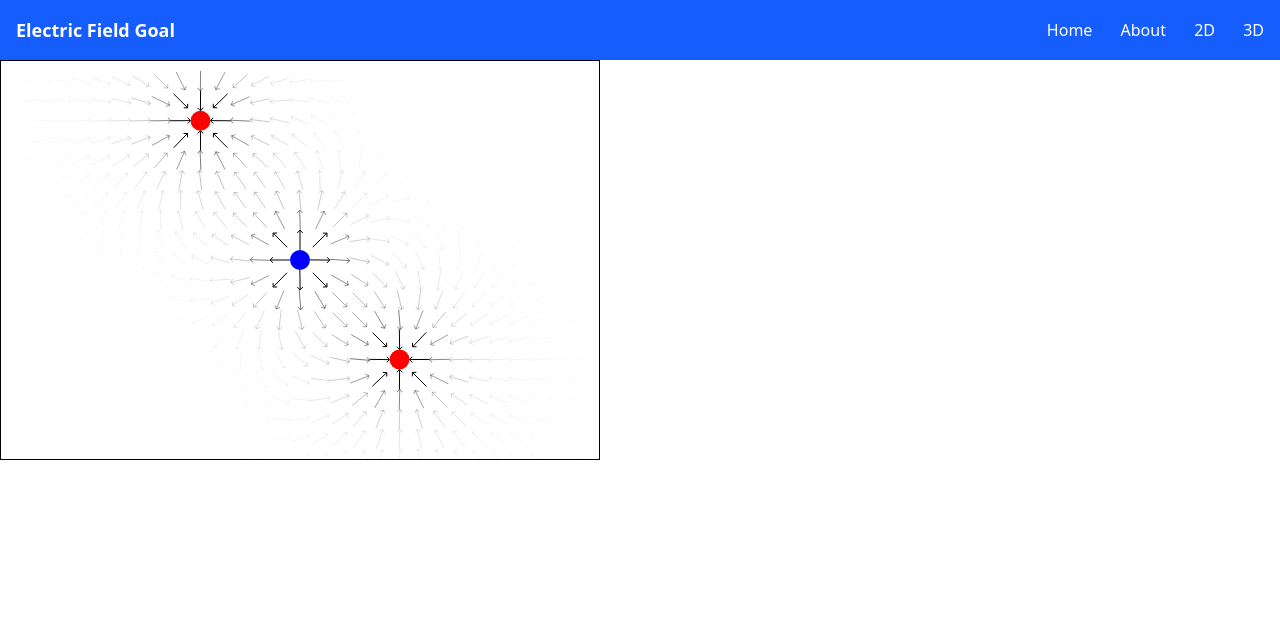
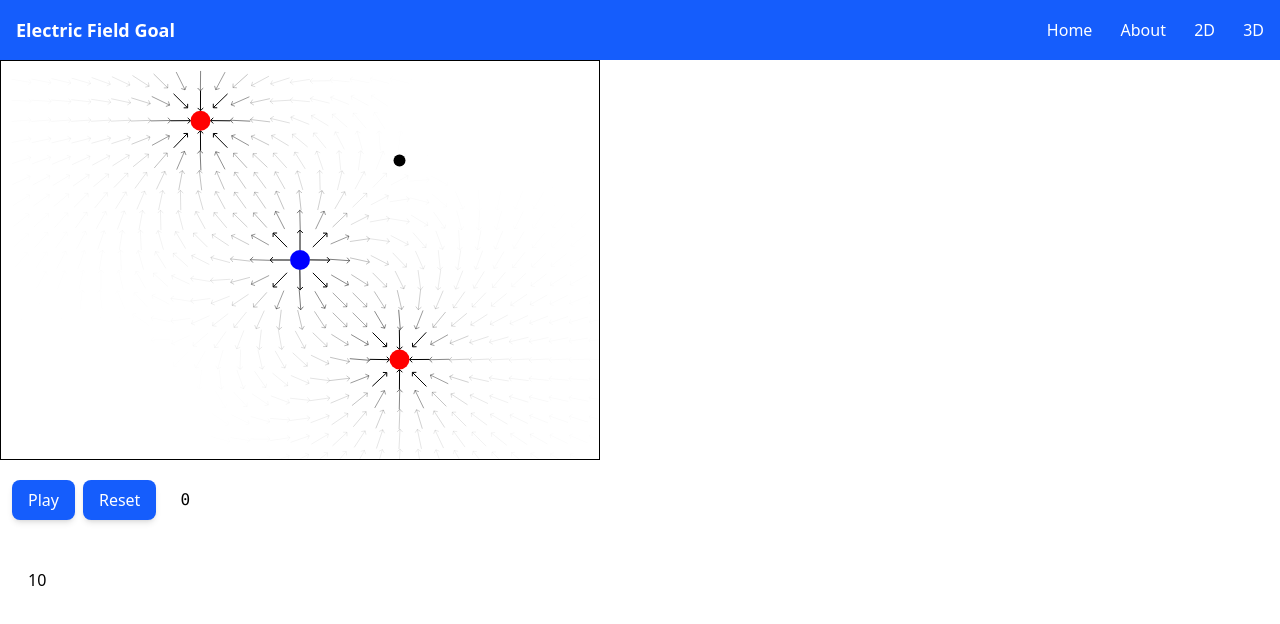
Before and after one commit to 3Demos/efg, a SvelteKit app: page /2d in a window 1280 px wide. Shown: the top 624 px of the page. Built offline with nearby package versions, Linux system fonts and the light colour scheme.

Commit message:
Add motion

```diff
--- a/src/lib/mathutils.js
+++ b/src/lib/mathutils.js
@@ -13,4 +13,42 @@ function normalize(dx, dy) {
 	}
 }
 
-export { normalize };
+/**
+ * scalar multiplication
+ * @param {number[]} v vector
+ * @param {number} c scalar
+ * @returns number[]
+ */
+function scale(v, c) {
+	return v.map((e) => e * c);
+}
+
+/**
+ * vector addition
+ * @param {number[]} v vector
+ * @param {number[]} w vector
+ * @returns number[]
+ */
+function add(v, w) {
+	return v.map((e, i) => e + w[i]);
+}
+
+/**
+ * Runge-Kutta method
+ * @param {(v: number[]) => number[]} F a vector field
+ * @param {number[]} x initial value
+ * @param {number} dt time step
+ * @returns number[]
+ */
+function rk4(F, x, dt) {
+	// const n = x.length;
+
+	const f1 = scale(F(x), dt);
+	const f2 = scale(F(add(x, scale(f1, 1 / 2))), dt);
+	const f3 = scale(F(add(x, scale(f2, 1 / 2))), dt);
+	const f4 = scale(F(add(x, f3)), dt);
+
+	return add(x, scale([f1, scale(f2, 2), scale(f3, 2), f4].reduce(add), 1 / 6));
+}
+
+export { normalize, rk4 };
--- a/src/routes/2d/+page.svelte
+++ b/src/routes/2d/+page.svelte
@@ -1,4 +1,5 @@
 <script lang="ts">
+	import { rk4 } from '$lib/mathutils';
 	import { arrow } from './SVGSnippets.svelte';
 
 	interface Particle {
@@ -28,7 +29,7 @@
 	function vf(u: number, v: number) {
 		const vec = [0, 0];
 		for (const p of particles) {
-			const r = Math.hypot(u - p.x, v - p.y);
+			const r = Math.max(1, Math.hypot(u - p.x, v - p.y));
 			if (r == 0) {
 				return [Infinity, Infinity];
 			} else {
@@ -59,6 +60,21 @@
 		document.addEventListener('mouseup', onMouseUp);
 	}
 
+	interface DynParticle extends Particle {
+		vx: number;
+		vy: number;
+	}
+
+	let puck: DynParticle = $state({
+		x: 50,
+		y: -50,
+		charge: 10,
+		vx: 0,
+		vy: 0,
+	});
+
+	$inspect(puck);
+
 	// Field dimensions
 	const WIDTH = 300;
 	const HEIGHT = 200;
@@ -71,6 +87,41 @@
 		for (let j = 1; j <= HEIGHT / STEP; j++) {
 			vfCoords.push([i * STEP - Math.round(WIDTH / 2), j * STEP - Math.round(HEIGHT / 2)]);
 		}
+	}
+
+	// Playtime
+
+	let go = $state(false);
+	let last: number | undefined;
+	let req: number | undefined;
+	let clock = $state(0);
+
+	function updatePuck(dt: number) {
+		const v = rk4(
+			([x, y, vx, vy]) => {
+				const [ax, ay] = vf(x, y);
+				return [vx, vy, 1000 * puck.charge * ax, 1000 * puck.charge * ay];
+			},
+			[puck.x, puck.y, puck.vx, puck.vy],
+			dt,
+		);
+		puck.x = v[0];
+		puck.y = v[1];
+		puck.vx = v[2];
+		puck.vy = v[3];
+	}
+
+	function animate(t = 0) {
+		if (!go) {
+			last = undefined;
+			return;
+		}
+		if (!last) last = t;
+		const dt = (t - last) / 1000;
+		last = t;
+		updatePuck(dt);
+		clock += dt;
+		req = requestAnimationFrame(animate);
 	}
 </script>
 
@@ -101,10 +152,45 @@
 			onmousedown={(e) => onMouseDown(e, particle)}
 		/>
 	{/each}
+
+	<circle cx={puck.x} cy={puck.y} r="3" fill="black" />
 </svg>
 
-<style>
+<div class="flex w-40 items-center gap-2 p-3">
+	<button
+		onclick={() => {
+			go = !go;
+			if (go) req = requestAnimationFrame(animate);
+			// } else {
+			// 	if (req) cancelAnimationFrame(req);
+			// 	last = undefined;
+			// }
+		}}>{go ? 'Pause' : 'Play'}</button
+	>
+	<button
+		onclick={() => {
+			if (req) cancelAnimationFrame(req);
+			clock = 0;
+			last = undefined;
+			go = false;
+			puck = { x: 50, y: -50, vx: 0, vy: 0, charge: 10 };
+		}}>Reset</button
+	>
+	<span class="p-4 font-mono">{Math.round(1000 * clock) / 1000}</span>
+</div>
+
+<div>
+	<input class="m-3 p-4" bind:value={puck.charge} type="number" />
+</div>
+
+<style lang="postcss">
+	@reference "tailwindcss/theme";
+
 	svg {
 		border: 1px solid black;
 	}
+
+	button {
+		@apply rounded-lg bg-blue-600 px-4 py-2 font-medium text-white shadow-md transition hover:bg-blue-700 focus:ring-2 focus:ring-blue-500 focus:ring-offset-2 focus:outline-none active:bg-blue-800;
+	}
 </style>
```
